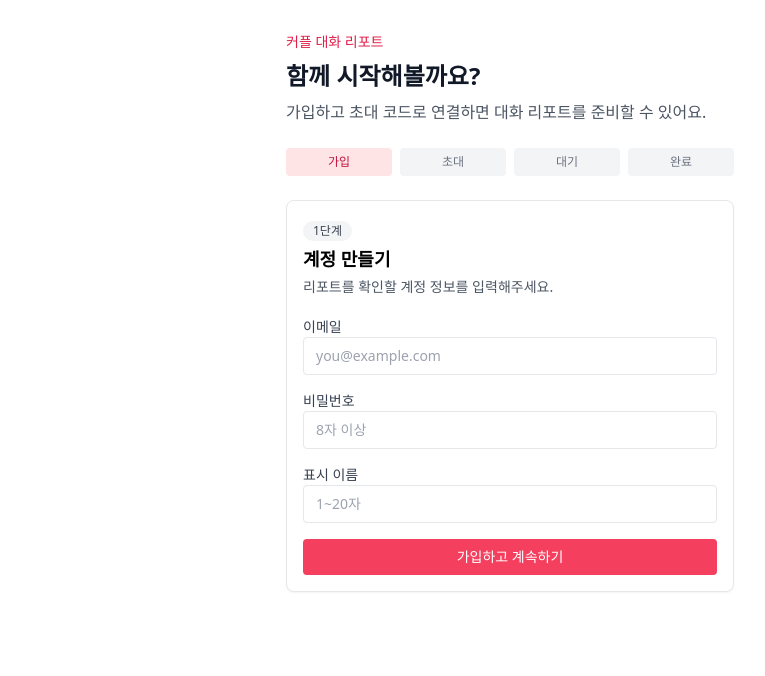
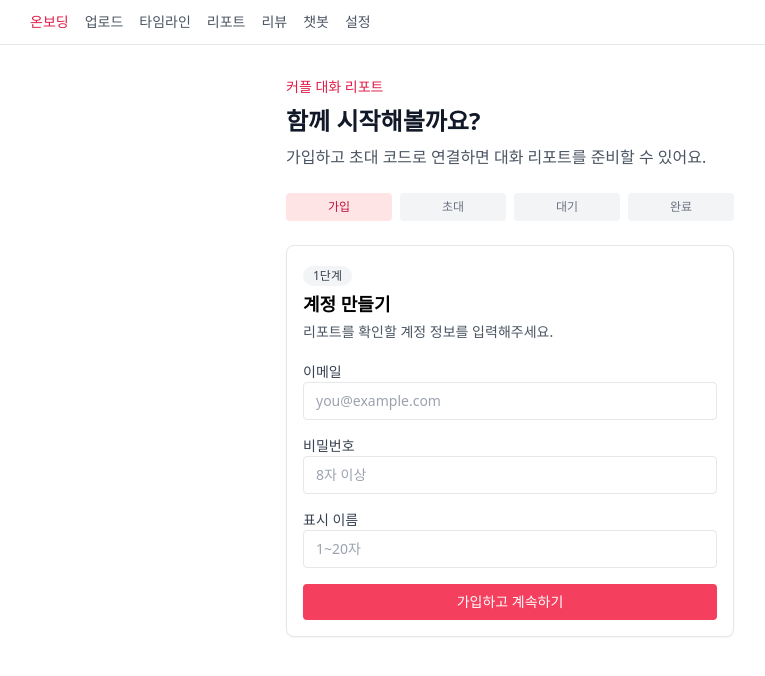
Before and after one commit to heheboi1972/hackathon-5-team, a React (Vite) app in the folder web/: page /onboarding in a window 1280 px wide. Shown: the top 676 px of the page, without its empty margins (130-895 px from the left). Built offline with nearby package versions, Linux system fonts and the light colour scheme; no server answers.

Commit message:
feat: integrate frontend navigation flow

```diff
--- a/web/src/App.tsx
+++ b/web/src/App.tsx
@@ -1,5 +1,6 @@
 // 역할: 라우트 정의 (참조: TRD §6.1) — 가드(couples/me 분기)는 TODO(시여)
-import { Navigate, Route, Routes } from "react-router-dom";
+import { Link, Navigate, Route, Routes } from "react-router-dom";
+import ChatPage from "./pages/ChatPage";
 import Onboarding from "./pages/Onboarding";
 import Report from "./pages/Report";
 import Review from "./pages/Review";
@@ -12,9 +13,21 @@ const USE_MOCK =
 
 export default function App() {
   return (
+    <>
+      <nav className="border-b bg-white" aria-label="주요 메뉴">
+        <div className="mx-auto flex max-w-5xl flex-wrap gap-x-4 gap-y-2 px-4 py-3 text-sm sm:px-8">
+          <Link to="/onboarding" className="font-medium text-rose-600 hover:underline">온보딩</Link>
+          <Link to="/upload" className="text-gray-600 hover:text-rose-600">업로드</Link>
+          <Link to="/timeline" className="text-gray-600 hover:text-rose-600">타임라인</Link>
+          <Link to="/reports/2026-08-17" className="text-gray-600 hover:text-rose-600">리포트</Link>
+          <Link to="/review" className="text-gray-600 hover:text-rose-600">리뷰</Link>
+          <Link to="/chat" className="text-gray-600 hover:text-rose-600">챗봇</Link>
+          <Link to="/settings" className="text-gray-600 hover:text-rose-600">설정</Link>
+        </div>
+      </nav>
       <Routes>
         <Route path="/onboarding" element={<Onboarding />} />
-      <Route path="/" element={<Timeline />} />
+        <Route path="/" element={USE_MOCK ? <Timeline /> : <Navigate to="/onboarding" replace />} />
         <Route
           path="/timeline"
           element={USE_MOCK ? <Timeline /> : <Navigate to="/onboarding" replace />}
@@ -26,8 +39,10 @@ export default function App() {
         />
         <Route path="/reports/:week" element={<Report />} />
         <Route path="/review" element={<Review />} />
+        <Route path="/chat" element={<ChatPage />} />
         <Route path="/settings" element={<Settings />} />
         <Route path="*" element={<Navigate to="/onboarding" replace />} />
       </Routes>
+    </>
   );
 }
--- /dev/null
+++ b/web/src/pages/ChatPage.tsx
@@ -0,0 +1,20 @@
+import { Link } from "react-router-dom";
+import ChatPanel from "../components/ChatPanel";
+
+const COUPLE_ID = "00000000-0000-0000-0000-000000000001";
+
+export default function ChatPage() {
+  return (
+    <main className="space-y-4 p-4 sm:p-8">
+      <div className="mx-auto flex w-full max-w-3xl justify-between gap-3 text-sm">
+        <Link to="/review" className="font-medium text-rose-600 hover:underline">
+          ← 리뷰로
+        </Link>
+        <Link to="/settings" className="font-medium text-rose-600 hover:underline">
+          설정으로 →
+        </Link>
+      </div>
+      <ChatPanel coupleId={COUPLE_ID} />
+    </main>
+  );
+}
--- a/web/src/pages/Onboarding.tsx
+++ b/web/src/pages/Onboarding.tsx
@@ -1,5 +1,6 @@
 // 역할: 온보딩 — 가입 → 초대코드 → 수락대기 → 수락 (참조: FR-000, FR-001, TRD §6.1) — 시여 담당
 import { useState, type FormEvent } from "react";
+import { Link } from "react-router-dom";
 import { api, setToken } from "../api/client";
 import Badge from "../components/Badge";
 import Button from "../components/Button";
@@ -274,6 +275,12 @@ export default function Onboarding() {
           <Badge tone="neutral">4단계 · 연결 완료</Badge>
           <h2 className="mt-3 text-lg font-semibold">연결이 완료되었습니다</h2>
           <p className="mt-2 text-sm text-gray-600">이제 대화 파일을 올리고 리포트를 준비할 수 있어요.</p>
+          <Link
+            to="/upload"
+            className="mt-5 inline-flex rounded bg-rose-500 px-4 py-2 text-sm font-medium text-white transition-colors hover:bg-rose-600 focus:outline-none focus:ring-2 focus:ring-rose-300"
+          >
+            대화 파일 업로드하기
+          </Link>
         </Card>
       )}
 
--- a/web/src/pages/Upload.tsx
+++ b/web/src/pages/Upload.tsx
@@ -1,5 +1,6 @@
 // 역할: 업로드 — 드롭 → 이름 매핑 → 진행률 (참조: FR-002, API_SPEC §3, TRD §6.2) — 시여 담당
 import { useRef, useState, type DragEvent, type FormEvent } from "react";
+import { Link } from "react-router-dom";
 import { ApiClientError, api } from "../api/client";
 import Badge from "../components/Badge";
 import Button from "../components/Button";
@@ -255,6 +256,11 @@ export default function Upload() {
             새 메시지 {result.parsed.new_messages.toLocaleString()}개 · 세션 {result.parsed.session_count.toLocaleString()}개 ·
             리포트 {result.report_jobs.total}주
           </p>
+          {stage === "success" && (
+            <Link to="/timeline" className="mt-4 inline-flex font-medium text-rose-600 hover:underline">
+              타임라인 확인하기 →
+            </Link>
+          )}
         </Card>
       )}
 
```
Lines whose indentation alone changed are shown as unchanged.
